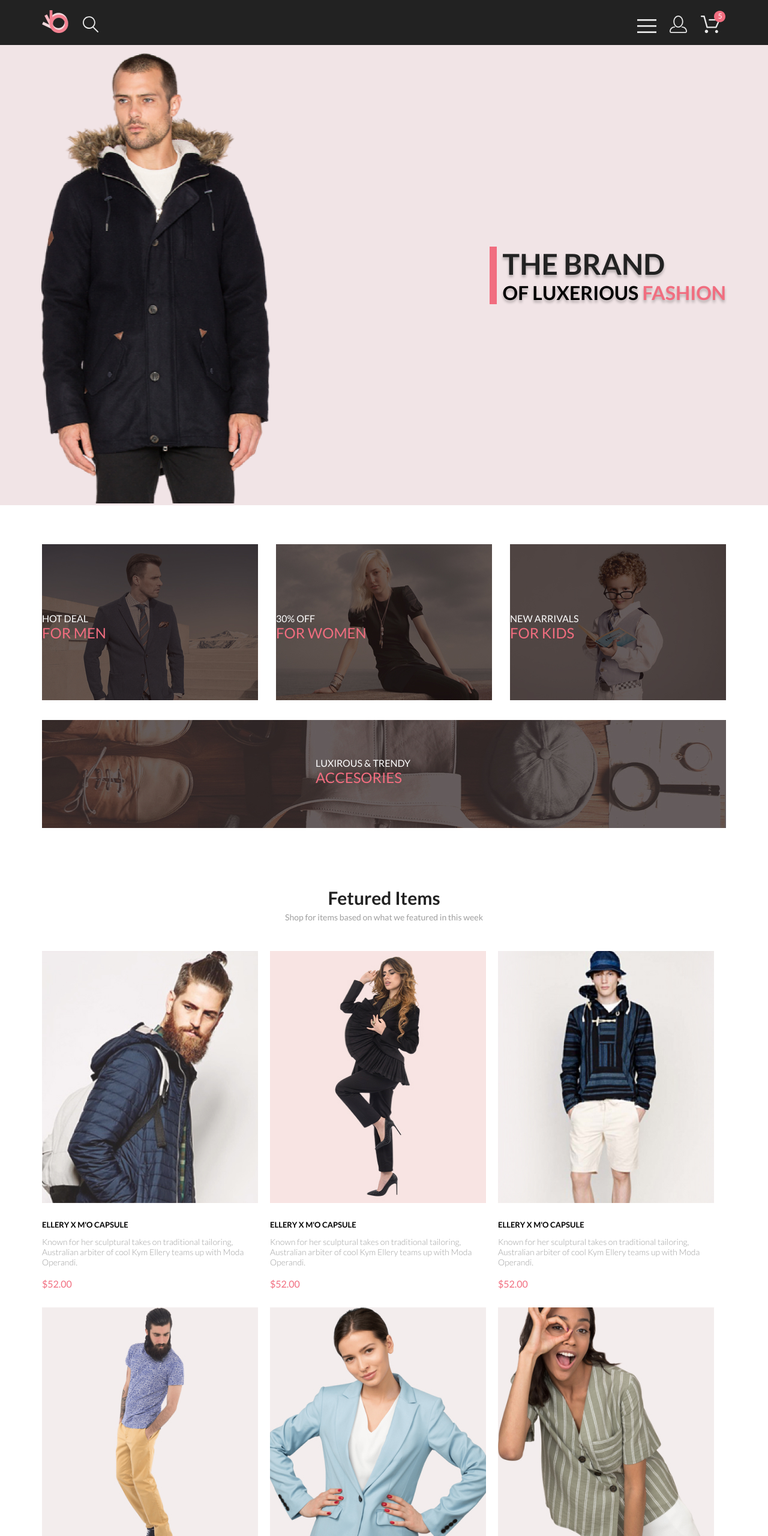
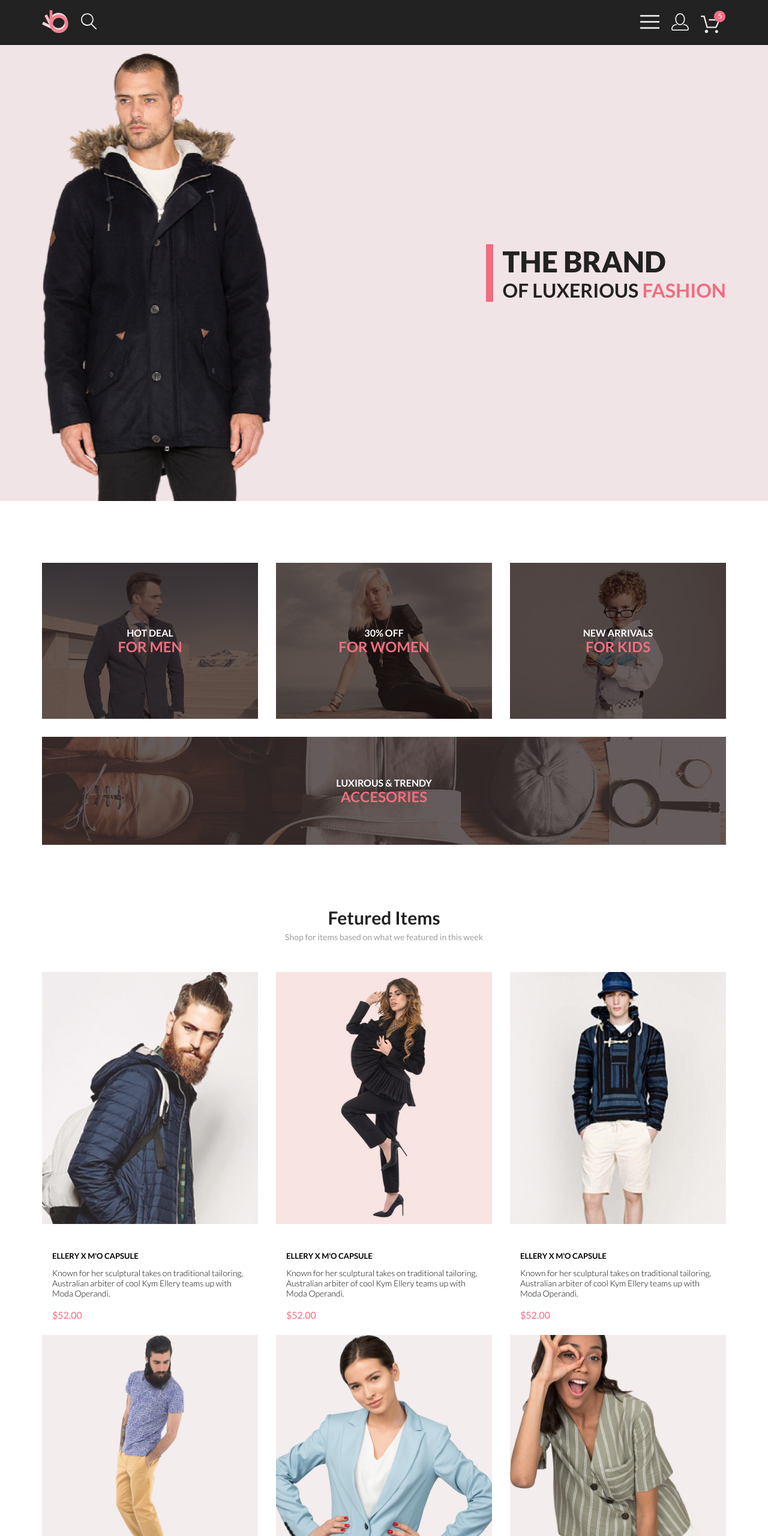
Before and after one commit to rediska668/shop1, a plain HTML site: page index.html in a window 1280 px wide. Shown: the top 2560 px of the page at 60% size. Drawn offline with Linux system fonts and the light colour scheme.

Commit message:
lesson-2

```diff
--- a/index.html
+++ b/index.html
@@ -13,111 +13,116 @@
 <body>
     <header class="header">
         <div class="wrap header-wrap">
-            <div class="header-col-1">
-                <img src="img/logo-img.png" alt="logo">
-                <img src="img/logo-search.svg" alt="search">
+            <div class="header-logo">
+                <ul class="header-logo-list">
+                    <li class="logo"><a href="#"><img src="img/logo-img.png" alt="Brand shop"></a></li>
+                    <li class="search"><a href="#"><img src="img/logo-search.svg" alt="search"></a></li>
+                </ul>
             </div>
-            <div class="header-col-2">
-                <img src="img/nav-menu.svg" alt="menu">
-                <img src="img/nav-contact.svg" alt="contact">
-                <img src="img/nav-shop.png" alt="shop">
-            </div>
+            <nav class="navigation">
+                <ul class="nav-list">
+                    <li class="nav-menu"><a href="#"><img src="img/nav-menu.svg" alt="menu"></a></li>
+                    <li class="nav-contact"><a href="#"><img src="img/nav-contact.svg" alt="contact"></a></li>
+                    <li class="nav-shop"><a href="#"><img src="img/nav-shop.png" alt="shop"></a></li>
+                </ul>
+            </nav>
         </div>
     </header>
 
     <section class="promo">
         <div class="wrap promo-wrap">
-            <div class="promo-img">
-                <img src="img/promo-bg.png" alt="promo">
-            </div>
-            <div class="promo-hed">
-                <h1 class="hed-one"> <b>THE BRAND</b> <br>
-                OF LUXERIOUS <span> FASHION</span></h1>
-            </div>
+                <h1 class="promo-title"> <strong class="promo-title-bold">THE BRAND</strong> <br>
+                OF LUXERIOUS <span class="promo-title-pink"> FASHION</span></h1>
         </div>
 
     </section>
     <main class="main">
-        <section class="categories">
-            <div class="wrap categories-wrap">
-                <div class="categories-top">
-                    <div class="categories-item">
-                        <img src="img/category-men.jpg" alt="men">
-                        <p class="p-men">HOT DEAL<br>
-                            <span>FOR MEN</span></p></div>
-                    <div class="categories-item">
-                        <img src="img/category-women.jpg" alt="women">
-                        <p class="p-women">30% OFF<br>
-                            <span>FOR WOMEN</span></p>
-                    </div>
-                    <div class="categories-item">
-                        <img src="img/category-kids.jpg" alt="kids">
-                        <p class="p-kids">NEW ARRIVALS<br>
-                            <span>FOR KIDS</span></p>
-                    </div>
-                </div>
-                <div class="categories-bottom">
-                        <div class="categories-item-acces">
-                            <img src="img/category-accesories.jpg" alt="accesories">
-                            <p>LUXIROUS & TRENDY<br>
-                               <span> ACCESORIES</span></p>
-                        </div>
-                    </div>
+        <section class="offer">
+            <h2 class="hidden">Категории товаров</h2>
+            <div class="wrap ">
+                    <ul class="offer-list">
+                        <li class="offer-item" >
+                            <h3 class="offer-name">HOT DEAL<br>
+                            FOR MEN</h3>
+                        </li>
+                        <li class="offer-item" >
+                            <h3 class="offer-name">30% OFF<br>
+                                FOR WOMEN</h3>
+                        </li>
+                        <li class="offer-item" >
+                            <h3 class="offer-name">NEW ARRIVALS<br>
+                                FOR KIDS</h3>
+                        </li>
+                        <li class="offer-item" >
+                            <h3 class="offer-name">LUXIROUS & TRENDY<br>
+                                ACCESORIES</h3>
+                        </li>
+
+                    </ul>
             </div>
         </section>
         <section class="product">
             <div class="wrap product-wrap">
-                <h2>Fetured Items</h2>
-                <p>Shop for items based on what we featured in this week</p>
-                <div class="product-card">
-                    <div class="card-top">
-                        <div class="card">
-                            <img src="img/card-1.jpg" alt="card">
-                            <h3>ELLERY X M'O CAPSULE</h3>
-                            <p>Known for her sculptural takes on traditional tailoring,
+                <h2 class="product-title">Fetured Items</h2>
+                <p class="product-desc">Shop for items based on what we featured in this week</p>
+                <ul class="product-list">
+                    <li class="product-item">
+                        <img src="img/card-1.jpg" alt="card">
+                        <div class="product-text-box">
+                            <h3 class="product-name">ELLERY X M'O CAPSULE</h3>
+                            <p class="product-text">Known for her sculptural takes on traditional tailoring,
                                 Australian arbiter of cool Kym Ellery teams up with Moda Operandi.</p>
-                            <blockquote>$52.00</blockquote>
+                            <p class="product-price"> $52.00</p>
                         </div>
-                        <div class="card">
-                            <img src="img/card-2.jpg" alt="card">
-                            <h3>ELLERY X M'O CAPSULE</h3>
-                            <p>Known for her sculptural takes on traditional tailoring,
+                    </li>
+
+                    <li class="product-item">
+                        <img src="img/card-2.jpg" alt="ELLERY X M'O CAPSULE">
+                        <div class="product-text-box">
+                            <h3 class="product-name">ELLERY X M'O CAPSULE</h3>
+                            <p class="product-text">Known for her sculptural takes on traditional tailoring,
                                 Australian arbiter of cool Kym Ellery teams up with Moda Operandi.</p>
-                            <blockquote>$52.00</blockquote>
+                            <p class="product-price"> $52.00</p>
                         </div>
-                        <div class="card">
-                            <img src="img/card-3.jpg" alt="card">
-                            <h3>ELLERY X M'O CAPSULE</h3>
-                            <p>Known for her sculptural takes on traditional tailoring,
+                    </li>
+                    <li class="product-item">
+                        <img src="img/card-3.jpg" alt="ELLERY X M'O CAPSULE">
+                        <div class="product-text-box">
+                            <h3 class="product-name">ELLERY X M'O CAPSULE</h3>
+                            <p class="product-text">Known for her sculptural takes on traditional tailoring,
                                 Australian arbiter of cool Kym Ellery teams up with Moda Operandi.</p>
-                            <blockquote>$52.00</blockquote>
+                            <p class="product-price"> $52.00</p>
                         </div>
-                    </div>
-                    <div class="card-bottom">
-                        <div class="card">
-                            <img src="img/card-4.jpg" alt="card">
-                            <h3>ELLERY X M'O CAPSULE</h3>
-                            <p>Known for her sculptural takes on traditional tailoring,
+                    </li>
+                    <li class="product-item">
+                        <img src="img/card-4.jpg" alt="ELLERY X M'O CAPSULE">
+                        <div class="product-text-box">
+                            <h3 class="product-name">ELLERY X M'O CAPSULE</h3>
+                            <p class="product-text">Known for her sculptural takes on traditional tailoring,
                                 Australian arbiter of cool Kym Ellery teams up with Moda Operandi.</p>
-                            <blockquote>$52.00</blockquote>
+                            <p class="product-price"> $52.00</p>
                         </div>
-                        <div class="card">
-                            <img src="img/card-5.jpg" alt="card">
-                            <h3>ELLERY X M'O CAPSULE</h3>
-                            <p>Known for her sculptural takes on traditional tailoring,
+                    </li>
+                    <li class="product-item">
+                        <img src="img/card-5.jpg" alt="ELLERY X M'O CAPSULE">
+                        <div class="product-text-box">
+                            <h3 class="product-name">ELLERY X M'O CAPSULE</h3>
+                            <p class="product-text">Known for her sculptural takes on traditional tailoring,
                                 Australian arbiter of cool Kym Ellery teams up with Moda Operandi.</p>
-                            <blockquote>$52.00</blockquote>
+                            <p class="product-price"> $52.00</p>
                         </div>
-                        <div class="card">
-                            <img src="img/card-6.jpg" alt="card">
-                            <h3>ELLERY X M'O CAPSULE</h3>
-                            <p>Known for her sculptural takes on traditional tailoring,
+                    </li>
+                    <li class="product-item">
+                        <img src="img/card-6.jpg" alt="ELLERY X M'O CAPSULE">
+                        <div class="product-text-box">
+                            <h3 class="product-name">ELLERY X M'O CAPSULE</h3>
+                            <p class="product-text">Known for her sculptural takes on traditional tailoring,
                                 Australian arbiter of cool Kym Ellery teams up with Moda Operandi.</p>
-                            <blockquote>$52.00</blockquote>
+                            <p class="product-price"> $52.00</p>
                         </div>
-                    </div>
-                </div>
-                <button class="button"><a href="#"> Browse All Product</a></button>
+                    </li>
+                </ul>
+                <button class="product-button" type="submit"><a href="#"> Browse All Product</a></button>
             </div>
         </section>
     </main>
@@ -126,36 +131,39 @@
         <div class="wrap features-wrap">
             <div class="features-card">
                 <img src="img/features-1.png" alt="Free Delivery">
-                <h3>Free Delivery</h3>
-                <p>Worldwide delivery on all.
+                <h3 class="features-name">Free Delivery</h3>
+                <p class="features-text">Worldwide delivery on all.
                     Authorit tively morph next-generation innov tion with extensive models.</p>
             </div>
             <div class="features-card">
                 <img src="img/features-2.png" alt="Sales & discounts">
-                <h3>Sales & discounts</h3>
-                <p>Worldwide delivery on all.
+                <h3  class="features-name">Sales & discounts</h3>
+                <p class="features-text">Worldwide delivery on all.
                     Authorit tively morph next-generation innov tion with extensive models.</p>
             </div>
             <div class="features-card">
                 <img src="img/features-3.png" alt="Quality assurance">
-                <h3>Quality assurance</h3>
-                <p>Worldwide delivery on all.
+                <h3  class="features-name">Quality assurance</h3>
+                <p class="features-text">Worldwide delivery on all.
                     Authorit tively morph next-generation innov tion with extensive models.</p>
             </div>
         </div>
     </section>
 
     <section class="feedback">
+        <h2 class="hidden">Обратная связь</h2>
         <div class="wrap feedback-wrap">
             <div class="subscribe-info">
                 <img src="img/Subscribe.png" alt="Subscribe">
-                <blockquote>“Vestibulum quis porttitor dui! Quisque<br> viverra nunc mi, a pulvinar purus<br> condimentum“</blockquote>
+                <blockquote class="subscribe-blockquote">“Vestibulum quis porttitor dui! Quisque<br> viverra nunc mi, a pulvinar purus<br> condimentum“</blockquote>
             </div>
             <div class="subscribe">
-                <h4>SUBSCRIBE</h4>
-                <h3> FOR OUR NEWLETTER AND PROMOTION</h3>
-                <input type="email" placeholder="Your Email" >
-                <button class="button-subscribe" type="submit"><a href="#"> Submit</a></button>
+                <h3 class="subscribe-name">SUBSCRIBE</h3>
+                <p class="subscribe-text"> FOR OUR NEWLETTER AND PROMOTION</p>
+                <form action="#" class="subscribe-form" >
+                    <input  type="email" class="subscrime-form-field" required placeholder="Your Email" >
+                    <button class="subscribe-button" type="submit"><a href="#"> Subscribe</a></button>
+                </form>
             </div>
         </div>
     </section>
@@ -163,14 +171,21 @@
     <footer class="footer">
         <div class="wrap footer-wrap">
             <div class="copyright">
-                <h3>&copy; 2021  Brand  All Rights Reserved.</h3>
+                <h2 class="footer-cocopyright">&copy; 2021  Brand  All Rights Reserved.</h2>
             </div>
-            <div class="icon">
-                <img src="img/icon-1.jpg" alt="facebook">
-                <img src="img/icon-2.jpg" alt="Instagram">
-                <img src="img/icon-3.jpg" alt="Pinterest">
-                <img src="img/icon-4.jpg" alt="twitter">
-            </div>
+                <ul class="footer-list">
+                    <li class="footer-icon">
+                        <a href="#"><img src="img/icon-1.jpg" alt="facebook"></a></li>
+                    <li class="footer-icon">
+                        <a href="#"><img src="img/icon-2.jpg" alt="Instagram"></a>
+                    </li>
+                    <li class="footer-icon">
+                        <a href="#"><img src="img/icon-3.jpg" alt="Pinterest"></a>
+                    </li>
+                    <li class="footer-icon">
+                        <a href="#"><img src="img/icon-4.jpg" alt="twitter"></a>
+                    </li>
+                </ul>
         </div>
     </footer>
 </body>
--- a/style/style.css
+++ b/style/style.css
@@ -27,6 +27,16 @@ body {
     flex-grow: 1;
 }
 
+.hidden {
+    width: 1px;
+    height: 1px;
+    position: absolute;
+    left: -99999px;
+    margin: -1px;
+}
+
+/* header */
+
 .header {
     background-color: #222222;
     color: #fff;
@@ -39,147 +49,169 @@ body {
     height: 75px;
 }
 
+/* header-logo */
 
-
-.header-col-1 img:first-child {
-    padding-right: 20px;
+.header-logo-list {
+    display: flex;
+    align-items: center;
+    gap: 20px;
+    list-style: none;
 }
 
-.header-col-2 img {
-    padding-right: 20px;
+/* navigation */
+
+.nav-list {
+    display: flex;
+    align-items: center;
+    list-style: none;
+    gap: 20px;
 }
 
-.header-col-2 img:nth-child(3) {
-    padding-right: 0;
-}
+/* promo */
 
 .promo {
     background-color: #F1E4E6;
 }
 
 .promo-wrap {
+    height: 760px;
+    background-image: url(../img/promo-bg.png);
+    background-repeat: no-repeat;
+    background-position: -225px 0;
     display: flex;
     align-items: center;
-    justify-content: space-between;
+    justify-content: flex-end;
 }
 
 
 
-.promo-img {
-    margin-left: -20%;
-}
-
-.hed-one {
-    text-shadow: 0px 4px 4px rgba(0, 0, 0, 0.25);
+.promo-title {
     font-size: 32px;
     line-height: 38px;
+    font-weight: 700;
     border-left: 12px solid #F16D7F;
-    padding-left: 10px;
-}
-
-.hed-one b {
-    font-size: 48px;
-    line-height: 58px;
-    font-weight: bold;
+    padding-left: 16px;
     color: #222222;
 }
 
-.hed-one span {
-    color: #F16D7F;
-    text-shadow: 0px 4px 4px rgba(0, 0, 0, 0.25);
+.promo-title-bold {
+    font-size: 48px;
+    line-height: 58px;
+    font-weight: 900;
 }
 
-.categories {
-    background-color: #fff;
-    padding-bottom: 95px;
+.promo-title-pink {
+    color: #F16D7F;
 }
 
-.categories-wrap {
+/* offer */
+
+
+.offer {
+    background-color: #fff;
+    padding: 103px 0;
+}
+
+.offer-list {
+    display: flex;
+    justify-content: space-between;
+    flex-wrap: wrap;
+    gap: 30px;
+    text-align: center;
+}
+
+.offer-item {
+    width: 360px;
+    height: 260px;
+    background-color: #222;
+    display: flex;
+    justify-content: center;
+    align-items: center;
+    background-size: contain;
+    background-repeat: no-repeat;
+}
+
+.offer-item:nth-child(1) {
+    background-image: url("../img/category-men.jpg");
+}
+
+.offer-item:nth-child(2) {
+    background-image: url("../img/category-women.jpg");
+}
+
+.offer-item:nth-child(3) {
+    background-image: url("../img/category-kids.jpg");
+}
+
+.offer-item:last-child {
+    width: 100%;
+    height: 180px;
+    background-image: url("../img/category-accesories.jpg");
+}
+
+.offer-name {
+    font-size: 24px;
+    line-height: 28px;
+    color: #F16D7F;
+    width: 160px;
+}
+
+.offer-name::first-line {
     font-size: 16px;
     line-height: 19px;
     color: #fff;
 }
 
-.categories-wrap span {
-    font-size: 24px;
-    line-height: 29px;
-    color: #F16D7F;
-}
-
-
-.categories-top {
-    display: flex;
-    padding-top: 65px;
-    padding-bottom: 30px;
-    position: relative;
-}
-
-.categories-item {
-    padding-right: 30px;
-}
-
-.categories-item p {
-    position: absolute;
-    top: 50%;
-
-}
-
-
-
-.categories-bottom {
-    position: relative;
-}
-
-.categories-item-acces p {
-    position: absolute;
-    bottom: 40%;
-    left: 40%;
-}
-
-
+/* product */
 
 .product {
     background-color: #fff;
     text-align: center;
 }
 
-.product-wrap h2 {
+.product-title {
     font-size: 30px;
     line-height: 36px;
     color: #222;
     padding-bottom: 6px;
 }
 
-.product-wrap p {
+.product-desc {
     font-size: 14px;
     line-height: 17px;
     color: #9F9F9F;
+    margin-bottom: 50px;
 }
 
-.product-card {
-    padding-top: 48px;
+.product-list {
+    display: flex;
+    justify-content: space-between;
+    flex-wrap: wrap;
+    gap: 20px;
+    list-style: none;
+
 }
 
-.card-top {
-    display: flex;
+.product-item {
+    width: 360px;
+    height: 585px;
+    background-size: contain;
+    background-repeat: no-repeat;
+    text-align: left;
+
 }
 
-.card-bottom {
-    padding-top: 30px;
-    display: flex;
+.product-text-box {
+    padding: 17px;
 }
 
-.card {
-    text-align: left;
-}
-
-.card h3 {
+.product-name {
     padding-top: 25px;
     font-size: 13px;
     line-height: 16px;
 }
 
-.card p {
+.product-text {
     padding-top: 12px;
     padding-bottom: 18px;
     font-weight: 300;
@@ -187,29 +219,34 @@ body {
     line-height: 17px;
 }
 
-.card blockquote {
+.product-price {
     font-size: 16px;
     line-height: 19px;
     color: #F16D7F;
 }
 
-.button {
-    background-color: #F16D7F;
-    border: none;
+.product-button {
+    background-color: #fff;
+    border: 1px solid #F16D7F;
     font-size: 16px;
     line-height: 19px;
     padding: 15px 40px 15px 40px;
     margin: 48px 0 95px 0;
 }
 
-.button a {
+.product-button a {
     text-decoration: none;
-    color: #fff;
+    color: #F16D7F;
 }
+
+
+/* features */
+
 
 .features {
     background-color: #222;
     color: #fff;
+    padding: 100px 0;
 }
 
 .features-wrap {
@@ -217,12 +254,7 @@ body {
     text-align: center;
 }
 
-.features-card {
-    padding-top: 100px;
-    padding-bottom: 100px;
-}
-
-.features-card h3 {
+.features-name {
     padding-top: 28px;
     padding-bottom: 16px;
     font-size: 19.96px;
@@ -230,17 +262,21 @@ body {
     color: #FBFBFB;
 }
 
-.features-card p {
+.features-text {
     font-weight: 300;
     font-size: 13.972px;
     line-height: 17px;
     color: #FBFBFB;
 }
 
+/* feedback */
+
+
 .feedback {
     background-color: #fff;
     background-image: url("../img/footer.jpg");
     background-size: cover;
+    padding: 100px 0;
 
 }
 
@@ -251,69 +287,76 @@ body {
     text-align: center;
 }
 
-.subscribe-info {
-    padding-top: 95px;
-    padding-bottom: 125px;
-}
 
-.subscribe-info blockquote {
+
+.subscribe-blockquote {
     font-size: 20px;
     line-height: 24px;
     color: #222224;
+    padding-top: 30px;
 }
 
-.subscribe h3 {
+.subscribe-name {
+    font-size: 24px;
+    line-height: 167.2%;
+    color: #222224;
+}
+
+.subscribe-text {
     font-size: 18px;
     line-height: 167.2%;
     color: #222224;
     padding-bottom: 32px;
 }
 
-.subscribe h4 {
-    font-size: 24px;
-    line-height: 167.2%;
-    color: #222224;
-}
-
-input[type="email"] {
-    padding: 7px 40px 6px 22px;
-    border-radius: 10px 0 0 10px;
-    border: none;
-    margin-right: -5px;
+.subscrime-form-field {
+    padding: 16px;
+    border-radius: 20px 0 0 20px;
     color: #222224;
     opacity: 0.67;
     font-size: 14px;
     line-height: 17px;
+    border: none;
 }
 
-.button-subscribe {
-    padding: 7px 30px 6px 22px;
+.subscribe-button {
+    padding: 16px;
     border: none;
     background-color: #F16D7F;
-    border-radius: 0 10px 10px 0;
+    border-radius: 0 20px 20px 0;
     font-size: 14px;
     line-height: 17px;
     color: #FFFFFF;
 }
 
-.button-subscribe a {
+.subscribe-button a {
     text-decoration: none;
     color: #fff;
 }
 
+
+/* footer */
+
+
 .footer {
     background-color: #222224;
-    padding-top: 30px;
-    padding-bottom: 30px;
+    padding: 30px 0;
 }
 
 .footer-wrap {
     display: flex;
-    justify-content: space-around
+    justify-content: space-around;
+    align-items: center;
 }
 
-.copyright {
+.footer-cocopyright {
     font-size: 16px;
     line-height: 19px;
     color: #FBFBFB;
 }
+
+.footer-list {
+    display: flex;
+    list-style: none;
+    gap: 5px;
+}
```
